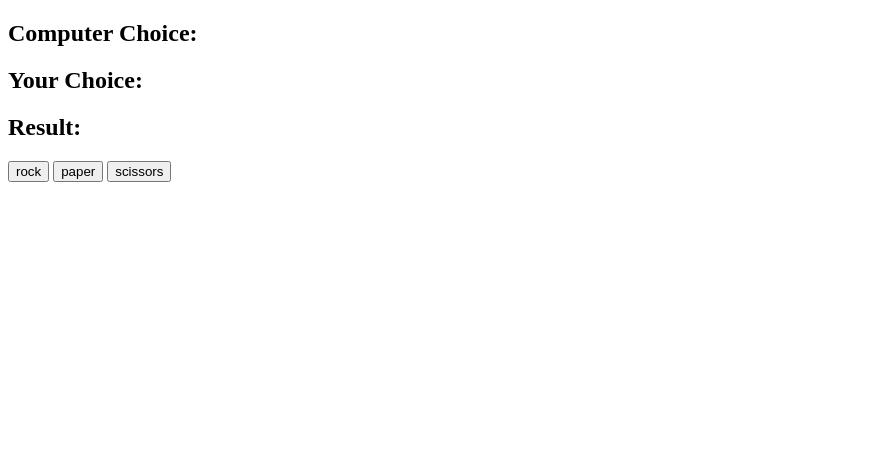
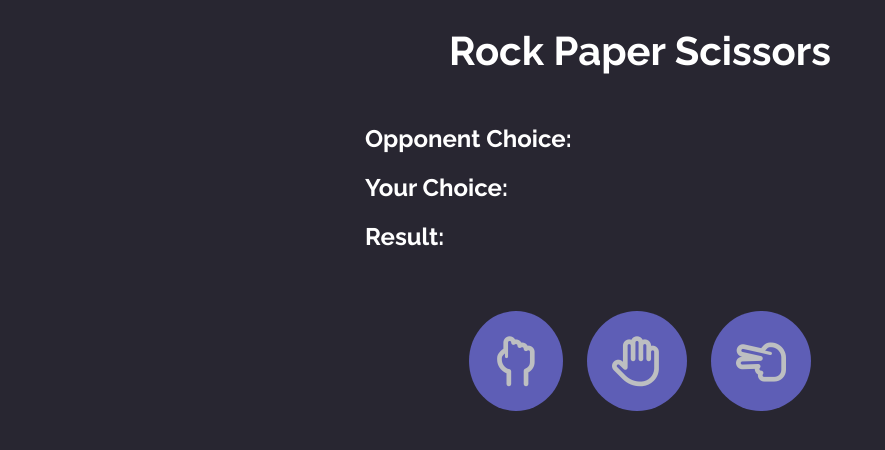
Before and after one commit to allwrightgemma/rock-paper-scissors, a plain HTML site: page index.html in a window 1280 px wide. Shown: the whole page, without its empty margins (0-885 px from the left). Drawn offline with Linux system fonts and the light colour scheme.

Commit message:
Added styling

```diff
--- a/app.js
+++ b/app.js
@@ -1,7 +1,7 @@
 const computerChoiceDisplay = document.getElementById("computer-choice");
 const userChoiceDisplay = document.getElementById("user-choice");
 const resultDisplay = document.getElementById("result");
-let possibleChoices = document.querySelectorAll(".choice");
+let possibleChoices = document.querySelectorAll("button", "i");
 let userChoice;
 let computerChoice;
 let result;
--- a/index.html
+++ b/index.html
@@ -4,15 +4,39 @@
     <meta charset="UTF-8" />
     <meta http-equiv="X-UA-Compatible" content="IE=edge" />
     <meta name="viewport" content="width=device-width, initial-scale=1.0" />
+    <link rel="stylesheet" href="styles.css" />
+    <link rel="preconnect" href="https://fonts.googleapis.com" />
+    <link rel="preconnect" href="https://fonts.gstatic.com" crossorigin />
+    <link
+      href="https://fonts.googleapis.com/css2?family=Raleway:wght@400;700&display=swap"
+      rel="stylesheet"
+    />
+    <script
+      src="https://kit.fontawesome.com/395c1b9ad8.js"
+      crossorigin="anonymous"
+    ></script>
     <title>Rock Paper Scissors Game</title>
   </head>
   <body>
-    <h2>Computer Choice: <span id="computer-choice"></span></h2>
-    <h2>Your Choice: <span id="user-choice"></span></h2>
-    <h2>Result: <span id="result"></span></h2>
-    <button class="choice" id="rock">rock</button>
-    <button class="choice" id="paper">paper</button>
-    <button class="choice" id="scissors">scissors</button>
+    <h1>Rock Paper Scissors</h1>
+    <div class="game">
+      <div class="results-table">
+        <h2>Opponent Choice: <span id="computer-choice"></span></h2>
+
+        <h2>Your Choice: <span id="user-choice"></span></h2>
+
+        <h2>Result: <span id="result"></span></h2>
+      </div>
+      <button id="rock">
+        <i id="rock" class="fa-regular fa-hand-back-fist"></i>
+      </button>
+      <button id="paper">
+        <i id="paper" class="fa-regular fa-hand"></i>
+      </button>
+      <button id="scissors">
+        <i id="scissors" class="fa-regular fa-hand-scissors"></i>
+      </button>
+    </div>
     <script src="app.js"></script>
   </body>
 </html>
--- /dev/null
+++ b/styles.css
@@ -0,0 +1,45 @@
+body {
+  text-align: center;
+  background: #282631;
+  color: white;
+  font-family: "Raleway", sans-serif;
+}
+
+h1 {
+  font-size: 40px;
+}
+
+.game {
+  margin: 0 auto;
+  max-width: 550px;
+}
+
+.results-table {
+  margin: 50px 0;
+}
+
+.results-table h2 {
+  text-align: left;
+}
+.results-table span {
+  text-align: right;
+}
+
+button {
+  border-radius: 50%;
+  padding: 25px;
+  margin: 10px;
+  background-color: rgb(94, 94, 182);
+  border: none;
+  transition: all 200ms ease-in-out;
+}
+
+button i {
+  font-size: 50px;
+  color: rgb(189, 191, 193);
+}
+
+button:hover {
+  background-color: white;
+  cursor: pointer;
+}
```
